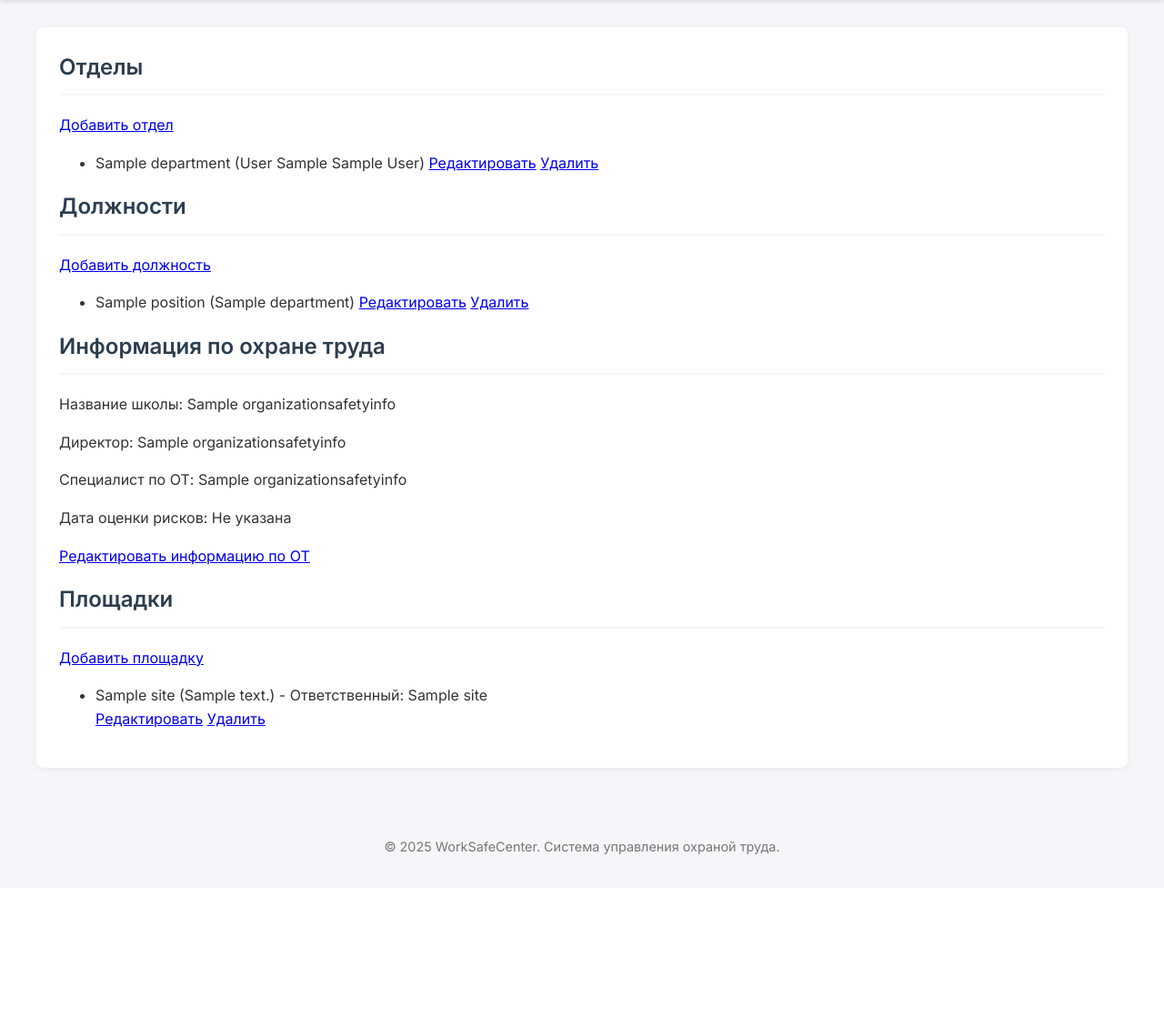
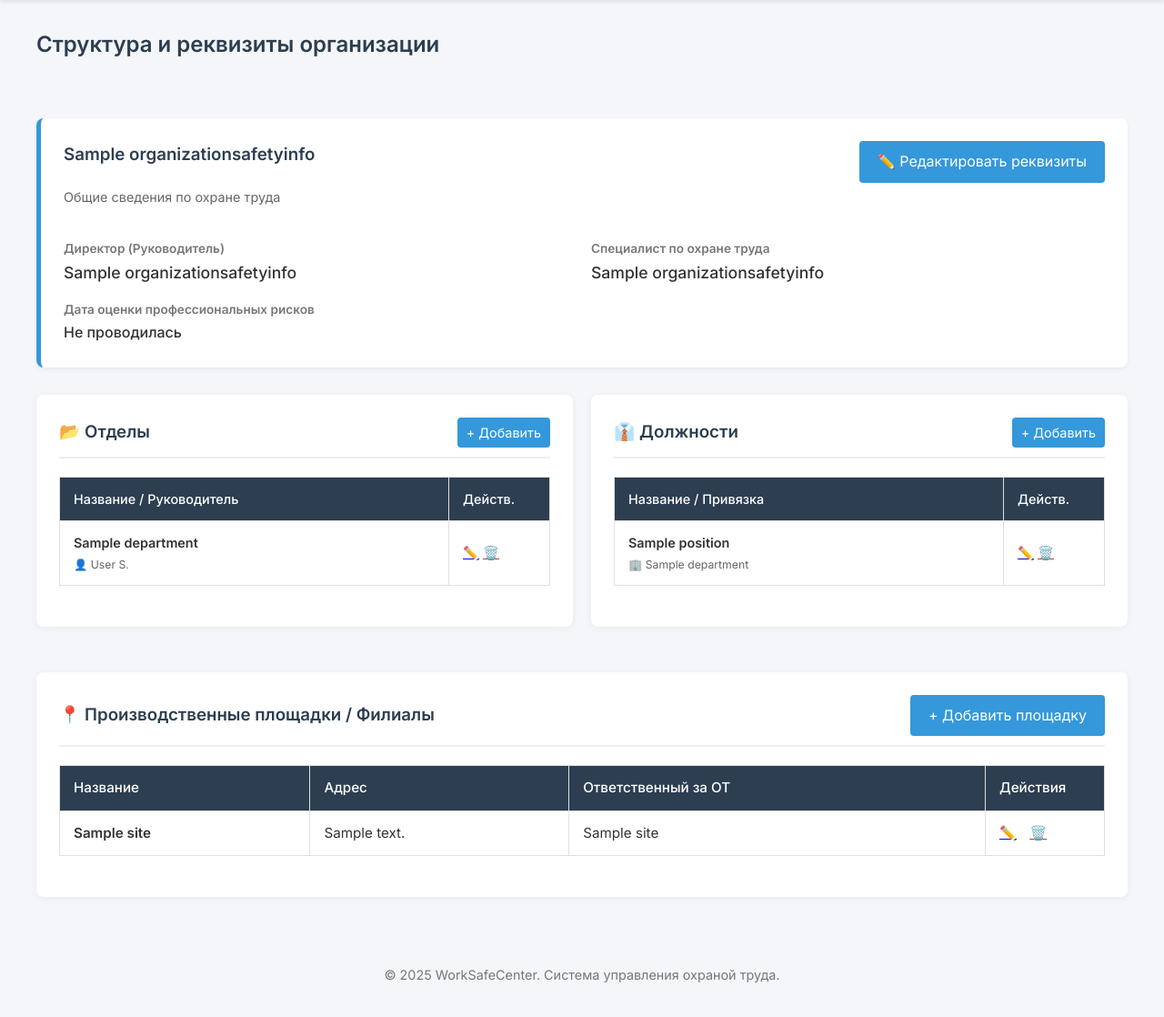
Before and after one commit to evlx87/WorkSafeCenter, a Django app: page /organization/ in a window 1280 px wide. Shown: the part 60-1178 px from the top of the page at 91% size. Before the commit the page ends 999 px from the top, so only its background shows below. Run offline with Django 5.2, Linux system fonts and the light colour scheme; tables that the repository leaves empty hold one stand-in row (values such as "Sample post").

Commit message:
Обновлен стиль оформления информации об организации

```diff
--- a/organization/templates/organization/organization_info.html
+++ b/organization/templates/organization/organization_info.html
@@ -1,51 +1,162 @@
 {% extends 'base.html' %}
-{% block title %}WorkSafeCenter - Информация об организации{% endblock %}
+{% block title %}WorkSafeCenter - Структура организации{% endblock %}
+
 {% block content %}
+<section style="background: transparent; box-shadow: none; padding: 0;">
+    <div class="section-header" style="border-bottom: none; margin-bottom: 20px;">
+        <h2>Структура и реквизиты организации</h2>
+    </div>
+
+    <div class="profile-card" style="margin-bottom: 30px; border-left: 5px solid var(--accent-color);">
+        <div style="display: flex; justify-content: space-between; align-items: flex-start;">
+            <div>
+                <h3 class="profile-title" style="border: none; margin-bottom: 10px;">
+                    {{ safety_info.school_name|default:"Название организации не указано" }}
+                </h3>
+                <p style="color: #666; margin-top: 0; font-size: 0.9em;">
+                    Общие сведения по охране труда
+                </p>
+            </div>
+            <a href="{% url 'organization:safety_info_edit' %}" class="button">
+                ✏️ Редактировать реквизиты
+            </a>
+        </div>
+
+        {% if safety_info %}
+        <div class="info-grid" style="margin-top: 20px;">
+            <div class="info-item">
+                <label>Директор (Руководитель)</label>
+                <span style="font-size: 1.1em;">{{ safety_info.director_name }}</span>
+            </div>
+            <div class="info-item">
+                <label>Специалист по охране труда</label>
+                <span style="font-size: 1.1em;">{{ safety_info.ot_specialist_name }}</span>
+            </div>
+            <div class="info-item">
+                <label>Дата оценки профессиональных рисков</label>
+                <span>{{ safety_info.risk_assessment_date|date:"d.m.Y"|default:"Не проводилась" }}</span>
+            </div>
+        </div>
+        {% else %}
+        <div style="background-color: #fff3cd; color: #856404; padding: 15px; border-radius: 4px; margin-top: 15px;">
+            ⚠️ Данные об организации еще не заполнены. Нажмите кнопку "Редактировать реквизиты", чтобы внести информацию.
+        </div>
+        {% endif %}
+    </div>
+</section>
+
+<div style="display: grid; grid-template-columns: 1fr 1fr; gap: 20px; margin-bottom: 30px;">
+
     <section>
-  <h2>Отделы</h2>
-  <a href="{% url 'organization:department_create' %}">Добавить отдел</a>
-  <ul>
+        <div class="section-header">
+            <h3>📂 Отделы</h3>
+            <a href="{% url 'organization:department_create' %}" class="button" style="padding: 5px 10px; font-size: 0.9em;">+ Добавить</a>
+        </div>
+        {% if departments %}
+        <table style="font-size: 0.9em;">
+            <thead>
+                <tr>
+                    <th>Название / Руководитель</th>
+                    <th style="width: 80px;">Действ.</th>
+                </tr>
+            </thead>
+            <tbody>
                 {% for dept in departments %}
-    <li>{{ dept.name }} ({{ dept.head }})
-      <a href="{% url 'organization:department_update' dept.pk %}">Редактировать</a>
-      <a href="{% url 'organization:department_delete' dept.pk %}">Удалить</a>
-    </li>
+                <tr>
+                    <td>
+                        <strong>{{ dept.name }}</strong>
+                        {% if dept.head %}
+                        <div style="font-size: 0.85em; color: #666; margin-top: 3px;">
+                            👤 {{ dept.head.last_name }} {{ dept.head.first_name|slice:":1" }}.
+                        </div>
+                        {% endif %}
+                    </td>
+                    <td>
+                        <a href="{% url 'organization:department_update' dept.pk %}" title="Редактировать">✏️</a>
+                        <a href="{% url 'organization:department_delete' dept.pk %}" title="Удалить" style="color: var(--danger-color);">🗑️</a>
+                    </td>
+                </tr>
                 {% endfor %}
-  </ul>
+            </tbody>
+        </table>
+        {% else %}
+        <p style="color: #777; font-style: italic;">Отделы не созданы.</p>
+        {% endif %}
+    </section>
 
-  <h2>Должности</h2>
-  <a href="{% url 'organization:position_create' %}">Добавить должность</a>
-  <ul>
+    <section>
+        <div class="section-header">
+            <h3>👔 Должности</h3>
+            <a href="{% url 'organization:position_create' %}" class="button" style="padding: 5px 10px; font-size: 0.9em;">+ Добавить</a>
+        </div>
+        {% if positions %}
+        <table style="font-size: 0.9em;">
+            <thead>
+                <tr>
+                    <th>Название / Привязка</th>
+                    <th style="width: 80px;">Действ.</th>
+                </tr>
+            </thead>
+            <tbody>
                 {% for pos in positions %}
-    <li>{{ pos.name }} ({{ pos.department }})
-      <a href="{% url 'organization:position_update' pos.pk %}">Редактировать</a>
-      <a href="{% url 'organization:position_delete' pos.pk %}">Удалить</a>
-    </li>
+                <tr>
+                    <td>
+                        <strong>{{ pos.name }}</strong>
+                        {% if pos.department %}
+                        <div style="font-size: 0.85em; color: #666; margin-top: 3px;">
+                            🏢 {{ pos.department.name }}
+                        </div>
+                        {% endif %}
+                    </td>
+                    <td>
+                        <a href="{% url 'organization:position_update' pos.pk %}" title="Редактировать">✏️</a>
+                        <a href="{% url 'organization:position_delete' pos.pk %}" title="Удалить" style="color: var(--danger-color);">🗑️</a>
+                    </td>
+                </tr>
                 {% endfor %}
-  </ul>
+            </tbody>
+        </table>
+        {% else %}
+        <p style="color: #777; font-style: italic;">Должности не созданы.</p>
+        {% endif %}
+    </section>
+</div>
 
-  <h2>Информация по охране труда</h2>
-  {% if safety_info %}
-  <p>Название школы: {{ safety_info.school_name }}</p>
-  <p>Директор: {{ safety_info.director_name }}</p>
-  <p>Специалист по ОТ: {{ safety_info.ot_specialist_name }}</p>
-  <p>Дата оценки рисков: {{ safety_info.risk_assessment_date|default:"Не указана" }}</p>
-  <p><a href="{% url 'organization:safety_info_edit' %}">Редактировать информацию по ОТ</a></p>
+<section>
+    <div class="section-header">
+        <h3>📍 Производственные площадки / Филиалы</h3>
+        <a href="{% url 'organization:site_create' %}" class="button">+ Добавить площадку</a>
+    </div>
+
+    {% if sites %}
+    <table>
+        <thead>
+            <tr>
+                <th>Название</th>
+                <th>Адрес</th>
+                <th>Ответственный за ОТ</th>
+                <th style="width: 100px;">Действия</th>
+            </tr>
+        </thead>
+        <tbody>
+            {% for site in sites %}
+            <tr>
+                <td><strong>{{ site.name }}</strong></td>
+                <td>{{ site.address }}</td>
+                <td>{{ site.ot_responsible_name }}</td>
+                <td>
+                    <a href="{% url 'organization:site_update' site.pk %}" style="margin-right: 10px;">✏️</a>
+                    <a href="{% url 'organization:site_delete' site.pk %}" style="color: var(--danger-color);">🗑️</a>
+                </td>
+            </tr>
+            {% endfor %}
+        </tbody>
+    </table>
     {% else %}
-  <p>Информация не заполнена. <a href="{% url 'organization:safety_info_edit' %}">Заполнить</a></p>
+    <div style="text-align: center; padding: 20px; color: #777;">
+        <p>Площадки еще не добавлены. Добавьте филиалы или территории для ведения учета по местам.</p>
+    </div>
     {% endif %}
+</section>
 
-  <h2>Площадки</h2>
-  <a href="{% url 'organization:site_create' %}">Добавить площадку</a>
-  <ul>
-    {% for site in sites %}
-    <li>{{ site.name }} ({{ site.address }}) - Ответственный: {{ site.ot_responsible_name }}
-      <br><a href="{% url 'organization:site_update' site.pk %}">Редактировать</a>
-      <a href="{% url 'organization:site_delete' site.pk %}">Удалить</a>
-    </li>
-    {% empty %}
-    <li>Площадки не добавлены.</li>
-    {% endfor %}
-  </ul>
-</section>
 {% endblock %}
```
Lines whose indentation alone changed are shown as unchanged.
